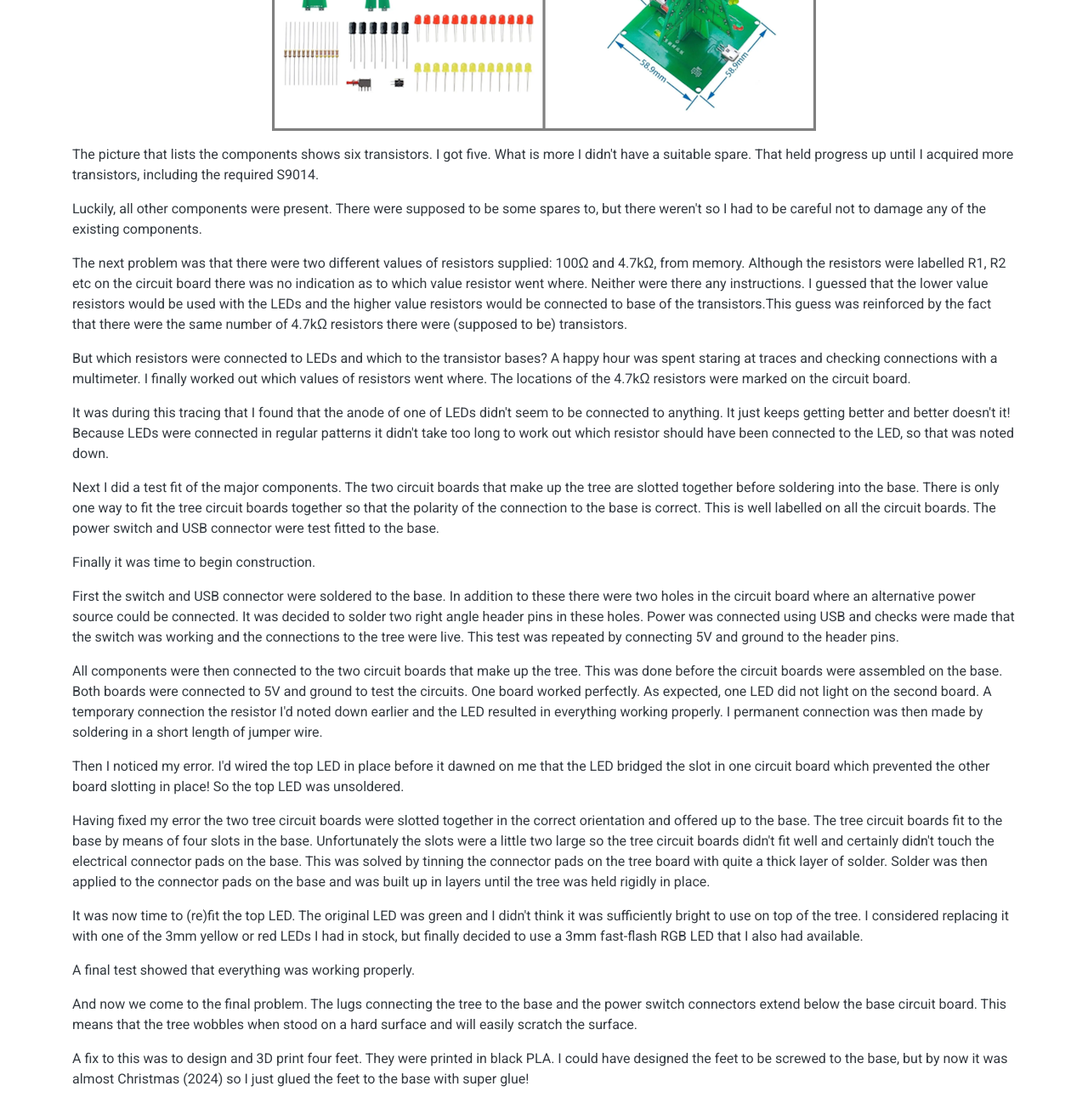
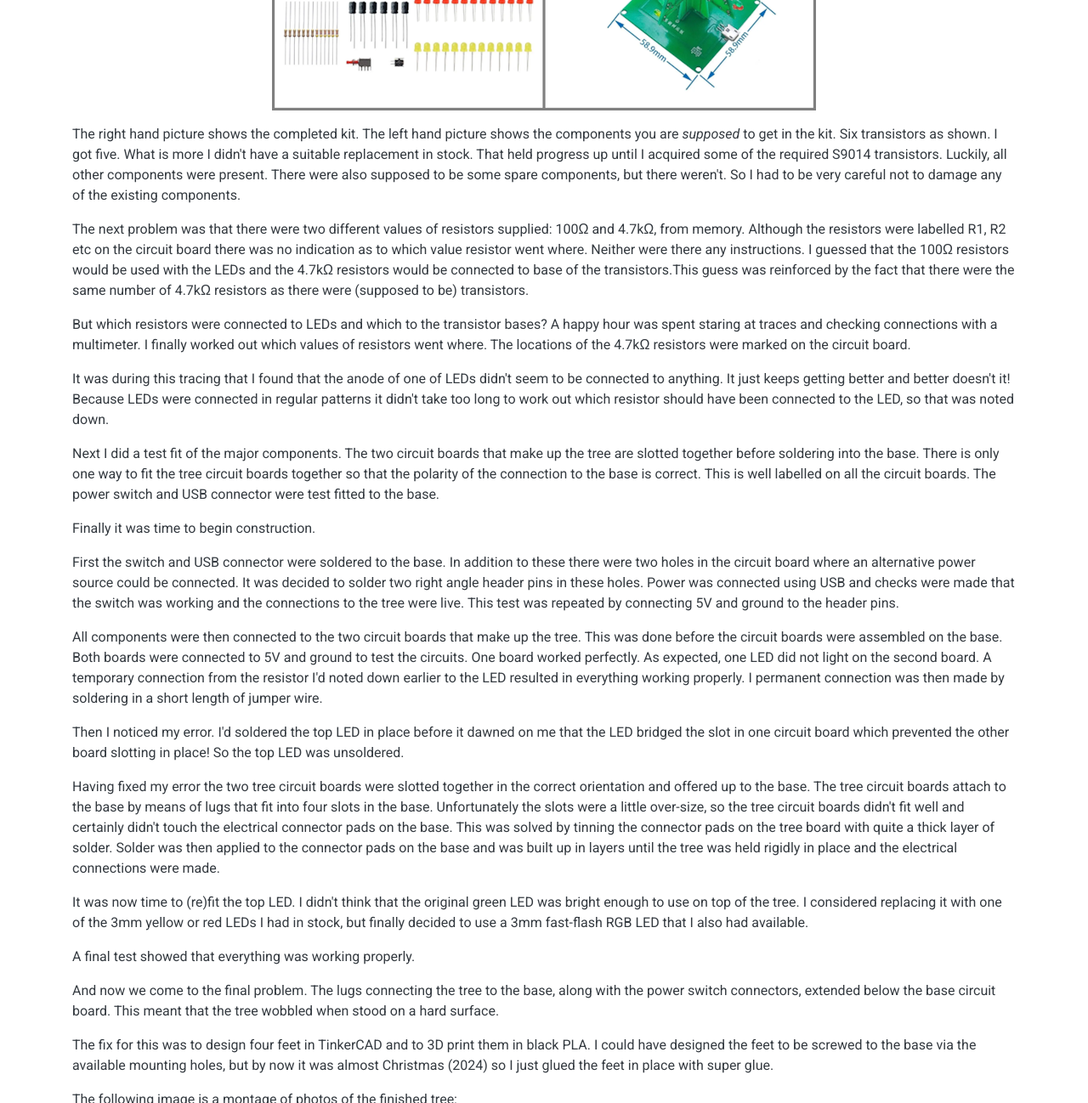
Before and after one commit to cahamo/cahamo.github.io, a Jekyll site: the page built from projects/kits/other/3d-xmas-tree/index.html, in a window 1280 px wide and 1400 px high, scrolled down 408 px, cut to the strip 0-1298 px from the top of the window. Shown: the whole strip at 85% size. Built offline with Jekyll 4.4.1, drawn with Linux system fonts in a browser that asks for light colours; comment, search, counter and statistics services are not loaded; some of the changed text lies outside the part shown.

Commit message:
Edit & correct 3D Flashing Xmas Tree kit page

```diff
--- a/projects/kits/other/3d-xmas-tree/index.html
+++ b/projects/kits/other/3d-xmas-tree/index.html
@@ -4,17 +4,15 @@ title: "3D Flashing LED Xmas Tree Kit"
 ---
 <h1>3D Flashing LED Xmas Tree Kit</h1>
 
-<p>This is yet another AliExprress kit purchased in October 2023. The exact kit has now disappeared from the store which is probably for the best, for reasons should become clear.</p>
+<p>This is yet another AliExprress kit, purchased in October 2023. The exact kit has now disappeared from the store which is probably for the best, for reasons should become clear.</p>
 
-<p>Here is montage of two of the pictures used to advertise the kit I bought. The left hand picture shows the components you are supposed to get in the kit. The right hand pisture shows the completed kit.</p>
+<p>Here is a montage of two of the pictures used to advertise the kit I bought:</p>
 
 <p><img class="img-fluid mx-auto d-block" src="/assets/img/projects/kits/3d-xmas-tree-kit--advert-montage_640x322.png" width="640" height="322" alt="3D LED Xmas tree kit: montage of two advertising pictures"></p>
 
-<p>The picture that lists the components shows six transistors. I got five. What is more I didn't have a suitable spare. That held progress up until I acquired more transistors, including the required S9014.</p>
+<p>The right hand picture shows the completed kit. The left hand picture shows the components you are <em>supposed</em> to get in the kit. Six transistors as shown. I got five. What is more I didn't have a suitable replacement in stock. That held progress up until I acquired some of the required S9014 transistors. Luckily, all other components were present. There were also supposed to be some spare components, but there weren't. So I had to be very careful not to damage any of the existing components.</p>
 
-<p>Luckily, all other components were present. There were supposed to be some spares to, but there weren't so I had to be careful not to damage any of the existing components.</p>
-
-<p>The next problem was that there were two different values of resistors supplied: 100&ohm; and 4.7k&ohm;, from memory. Although the resistors were labelled R1, R2 etc on the circuit board there was no indication as to which value resistor went where. Neither were there any instructions. I guessed that the lower value resistors would be used with the LEDs and the higher value resistors would be connected to base of the transistors.This guess was reinforced by the fact that there were the same number of 4.7k&ohm; resistors there were (supposed to be) transistors.</p>
+<p>The next problem was that there were two different values of resistors supplied: 100&ohm; and 4.7k&ohm;, from memory. Although the resistors were labelled R1, R2 etc on the circuit board there was no indication as to which value resistor went where. Neither were there any instructions. I guessed that the 100&ohm; resistors would be used with the LEDs and the 4.7k&ohm; resistors would be connected to base of the transistors.This guess was reinforced by the fact that there were the same number of 4.7k&ohm; resistors as there were (supposed to be) transistors.</p>
 
 <p>But which resistors were connected to LEDs and which to the transistor bases? A happy hour was spent staring at traces and checking connections with a multimeter. I finally worked out which values of resistors went where. The locations of the 4.7k&ohm; resistors were marked on the circuit board.</p>
 
@@ -26,19 +24,19 @@ title: "3D Flashing LED Xmas Tree Kit"
 
 <p>First the switch and USB connector were soldered to the base. In addition to these there were two holes in the circuit board where an alternative power source could be connected. It was decided to solder two right angle header pins in these holes. Power was connected using USB and checks were made that the switch was working and the connections to the tree were live. This test was repeated by connecting 5V and ground to the header pins.</p>
 
-<p>All components were then connected to the two circuit boards that make up the tree. This was done before the circuit boards were assembled on the base. Both boards were connected to 5V and ground to test the circuits. One board worked perfectly. As expected, one LED did not light on the second board. A temporary connection the resistor I'd noted down earlier and the LED resulted in everything working properly. I permanent connection was then made by soldering in a short length of jumper wire.</p>
+<p>All components were then connected to the two circuit boards that make up the tree. This was done before the circuit boards were assembled on the base. Both boards were connected to 5V and ground to test the circuits. One board worked perfectly. As expected, one LED did not light on the second board. A temporary connection from the resistor I'd noted down earlier to the LED resulted in everything working properly. I permanent connection was then made by soldering in a short length of jumper wire.</p>
 
-<p>Then I noticed my error. I'd wired the top LED in place before it dawned on me that the LED bridged the slot in one circuit board which prevented the other board slotting in place! So the top LED was unsoldered.</p>
+<p>Then I noticed my error. I'd soldered the top LED in place before it dawned on me that the LED bridged the slot in one circuit board which prevented the other board slotting in place! So the top LED was unsoldered.</p>
 
-<p>Having fixed my error the two tree circuit boards were slotted together in the correct orientation and offered up to the base. The tree circuit boards fit to the base by means of four slots in the base. Unfortunately the slots were a little two large so the tree circuit boards didn't fit well and certainly didn't touch the electrical connector pads on the base. This was solved by tinning the connector pads on the tree board with quite a thick layer of solder. Solder was then applied to the connector pads on the base and was built up in layers until the tree was held rigidly in place.</p>
+<p>Having fixed my error the two tree circuit boards were slotted together in the correct orientation and offered up to the base. The tree circuit boards attach to the base by means of lugs that fit into four slots in the base. Unfortunately the slots were a little over-size, so the tree circuit boards didn't fit well and certainly didn't touch the electrical connector pads on the base. This was solved by tinning the connector pads on the tree board with quite a thick layer of solder. Solder was then applied to the connector pads on the base and was built up in layers until the tree was held rigidly in place and the electrical connections were made.</p>
 
-<p>It was now time to (re)fit the top LED. The original LED was green and I didn't think it was sufficiently bright to use on top of the tree. I considered replacing it with one of the 3mm yellow or red LEDs I had in stock, but finally decided to use a 3mm fast-flash RGB LED that I also had available.</p>
+<p>It was now time to (re)fit the top LED. I didn't think that the original green LED was bright enough to use on top of the tree. I considered replacing it with one of the 3mm yellow or red LEDs I had in stock, but finally decided to use a 3mm fast-flash RGB LED that I also had available.</p>
 
 <p>A final test showed that everything was working properly.</p>
 
-<p>And now we come to the final problem. The lugs connecting the tree to the base and the power switch connectors extend below the base circuit board. This means that the tree wobbles when stood on a hard surface and will easily scratch the surface.</p>
+<p>And now we come to the final problem. The lugs connecting the tree to the base, along with the power switch connectors, extended below the base circuit board. This meant that the tree wobbled when stood on a hard surface.</p>
 
-<p>A fix to this was to design and 3D print four feet. They were printed in black PLA. I could have designed the feet to be screwed to the base, but by now it was almost Christmas (2024) so I just glued the feet to the base with super glue!</p>
+<p>The fix for this was to design four feet in TinkerCAD and to 3D print them in black PLA. I could have designed the feet to be screwed to the base via the available mounting holes, but by now it was almost Christmas (2024) so I just glued the feet in place     with super glue.</p>
 
 <p>The following image is a montage of photos of the finished tree:</p>
 
```
